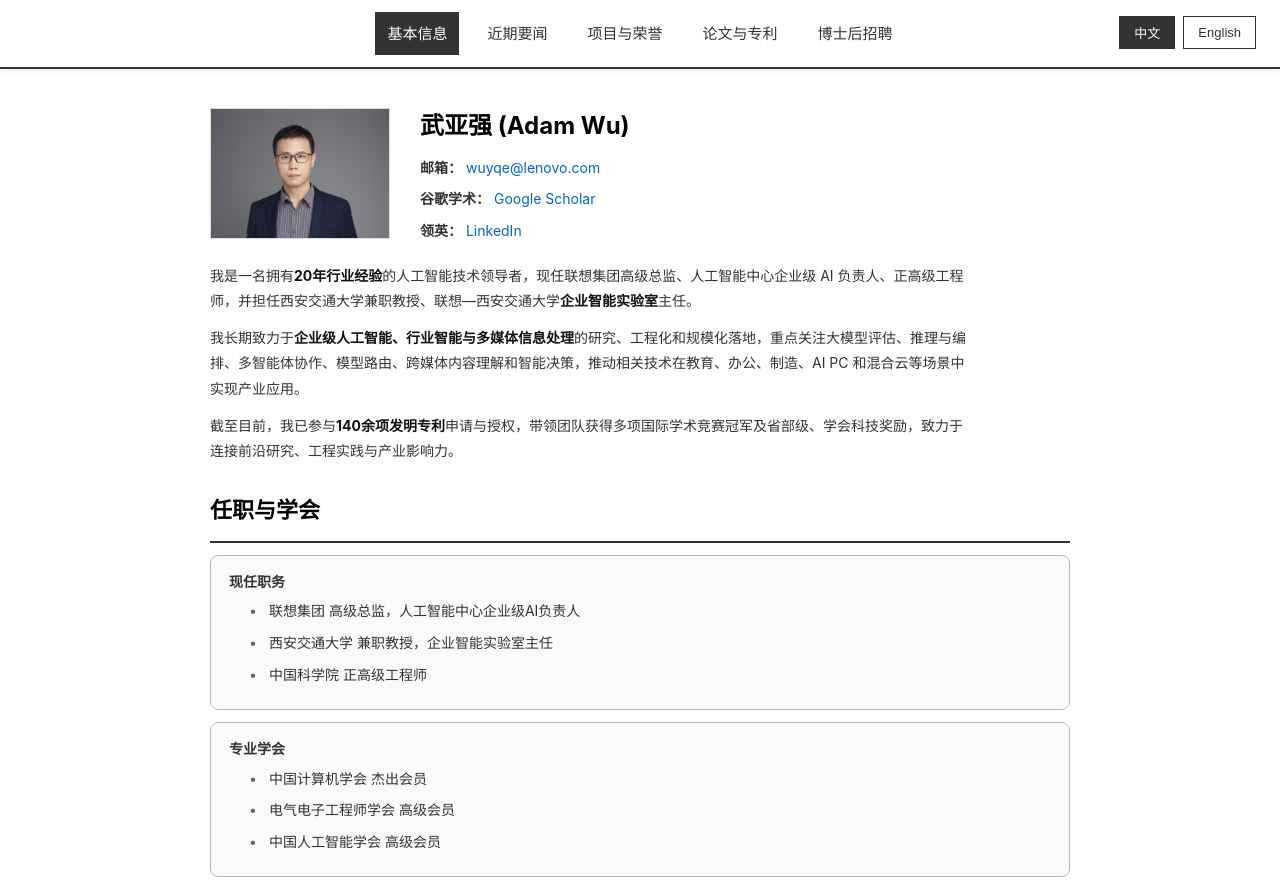
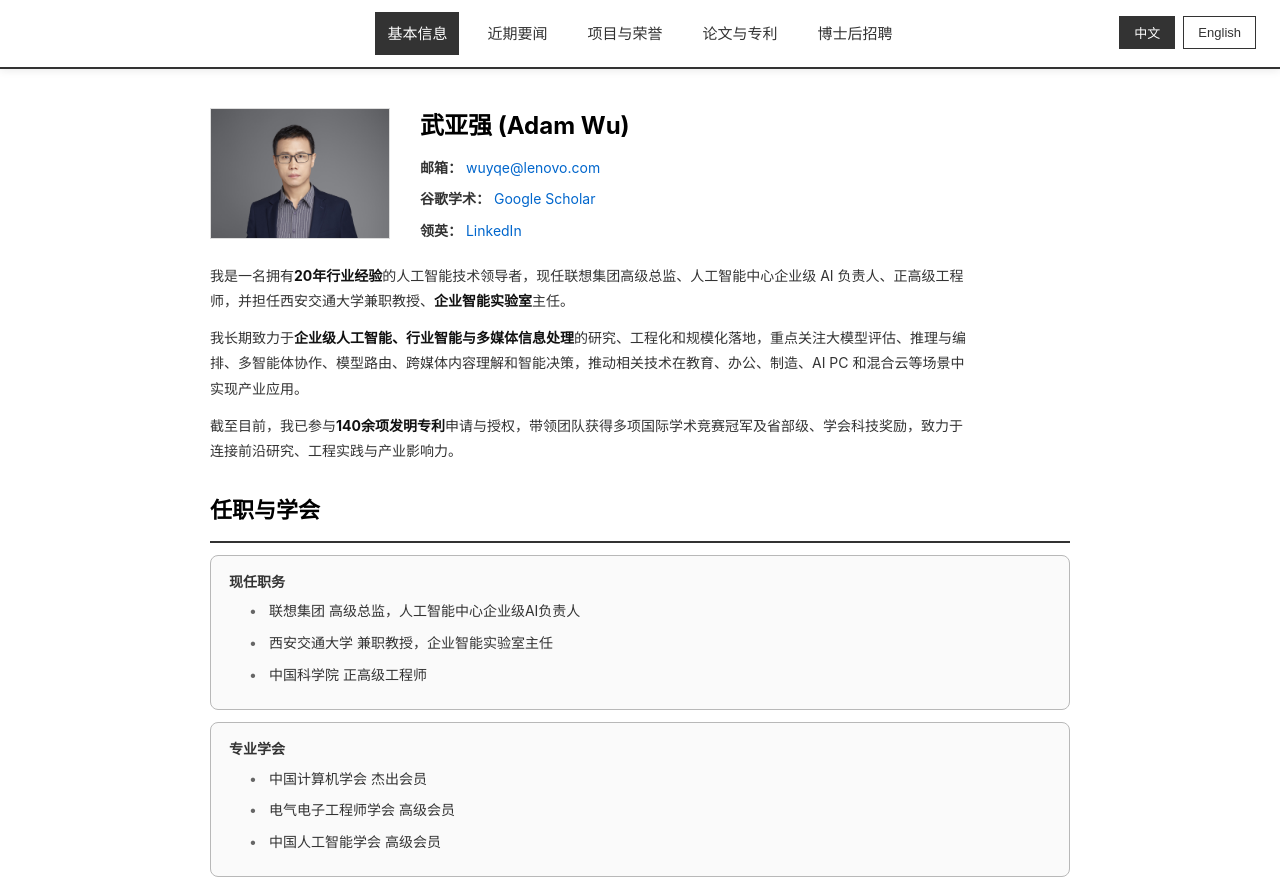
Before and after one commit to xjtufy/xjtufy.github.io, a plain HTML site: page index.html in a window 1280 px wide. Shown: the top 880 px of the page. Drawn offline with Linux system fonts and the light colour scheme.

Commit message:
Refine profile laboratory description
Co-authored-by: Cursor <cursoragent@cursor.com>

```diff
--- a/index.html
+++ b/index.html
@@ -430,7 +430,7 @@
                         </div>
                     </div>
                     <div class="profile-intro-block">
-                        <p class="profile-intro">我是一名拥有<strong>20年行业经验</strong>的人工智能技术领导者，现任联想集团高级总监、人工智能中心企业级 AI 负责人、正高级工程师，并担任西安交通大学兼职教授、联想—西安交通大学<strong>企业智能实验室</strong>主任。</p>
+                        <p class="profile-intro">我是一名拥有<strong>20年行业经验</strong>的人工智能技术领导者，现任联想集团高级总监、人工智能中心企业级 AI 负责人、正高级工程师，并担任西安交通大学兼职教授、<strong>企业智能实验室</strong>主任。</p>
                         <p class="profile-intro">我长期致力于<strong>企业级人工智能、行业智能与多媒体信息处理</strong>的研究、工程化和规模化落地，重点关注大模型评估、推理与编排、多智能体协作、模型路由、跨媒体内容理解和智能决策，推动相关技术在教育、办公、制造、AI PC 和混合云等场景中实现产业应用。</p>
                         <p class="profile-intro">截至目前，我已参与<strong>140余项发明专利</strong>申请与授权，带领团队获得多项国际学术竞赛冠军及省部级、学会科技奖励，致力于连接前沿研究、工程实践与产业影响力。</p>
                     </div>
```
